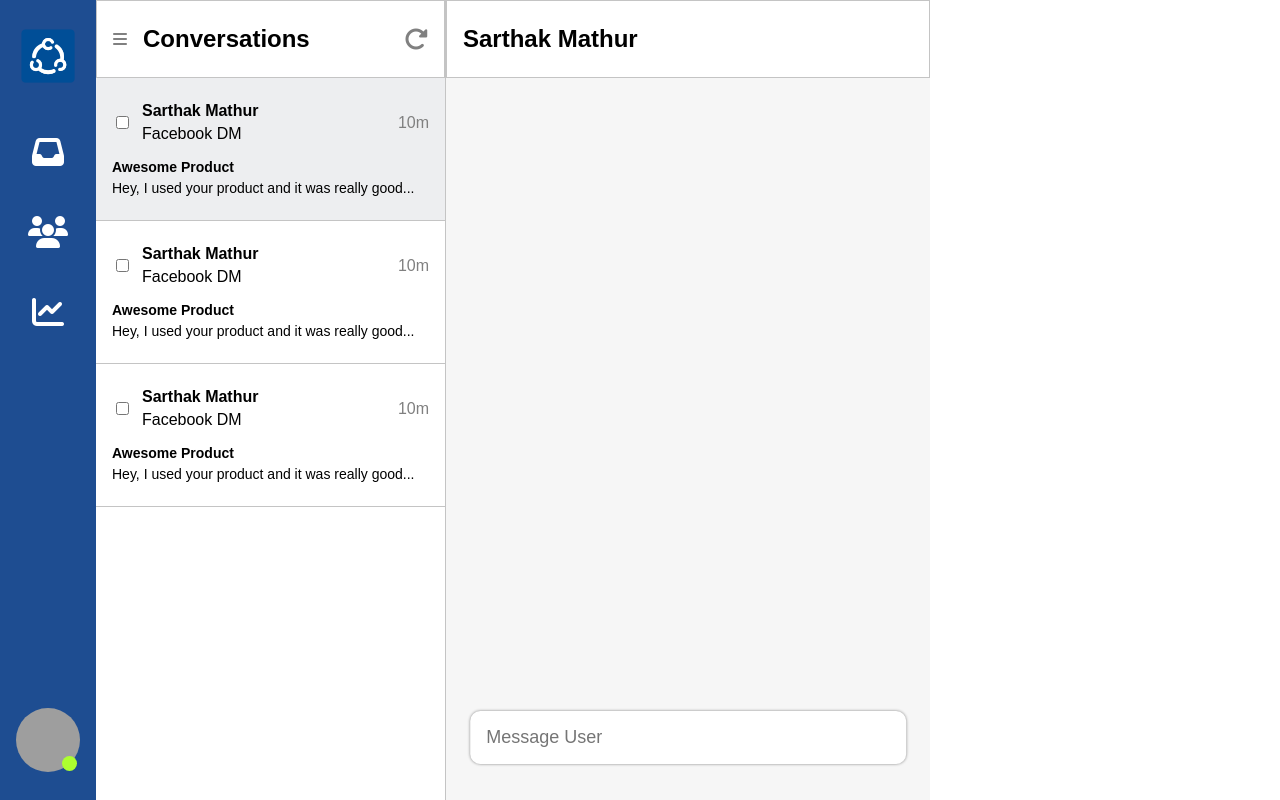
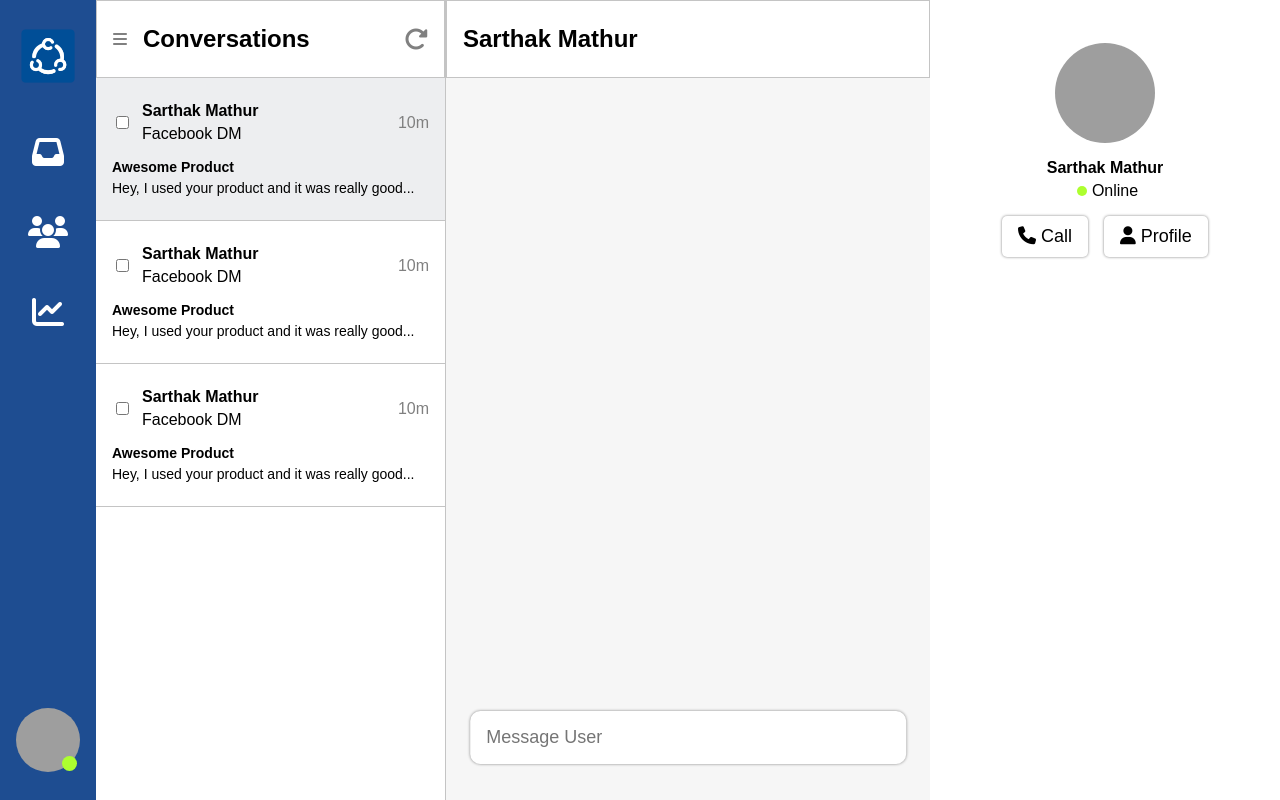
Before and after one commit to Sarthak1408/FB-HelpDesk, a React (Create React App) app in the folder client/: page /dashboard in a window 1280 px wide. Built offline with nearby package versions, Linux system fonts and the light colour scheme; grey boxes are pictures that could not be loaded.

Commit message:
Create Profile Card

```diff
--- a/client/public/FBHelpDesk.css
+++ b/client/public/FBHelpDesk.css
@@ -23,6 +23,10 @@
 
 .bg-blue {
     background-color: var(--bg-color);
+}
+
+.bg-white {
+    background-color: #ffffff;
 }
 
 .bg-red {
@@ -374,4 +378,49 @@ a {
     outline: 2px solid var(--box-highlight);
 }
 
+.conversation .user-profile {
+    display: flex;
+    flex-direction: column;
+}
+
+.conversation .user-profile .profile {
+    height: 300px;
+    width: 100%;
+    background-color: #ffffff;
+    display: flex;
+    flex-direction: column;
+    align-items: center;
+    justify-content: center;
+    gap: 16px;
+}
+
+.conversation .user-profile .profile img.profile-img {
+    height: 100px;
+    aspect-ratio: 1/1;
+    border-radius: 100%;
+    object-fit: cover;
+}
+
+.conversation .user-profile .profile .name-status {
+    display: flex;
+    flex-direction: column;
+    gap: 5px;
+    align-items: center;
+}
+
+.conversation .user-profile .profile .name-status .status span.icon {
+    display: inline-block;
+    width: 10px;
+    height: 10px;
+    aspect-ratio: 1/1;
+    background-color: greenyellow;
+    margin: 0 5px;
+    border-radius: 100%;
+}
+
+.conversation .user-profile .profile .options {
+    display: flex;
+    align-items: center;
+    gap: 16px;
+}
 /*---Conversation End---*/
--- a/client/src/pages/Dashboard.js
+++ b/client/src/pages/Dashboard.js
@@ -57,7 +57,22 @@ export const Dashboard = () => {
                             </div>
                         </div>
                     </div>
-                    <div className="user-profile"></div>
+                    <div className="user-profile">
+                        <div className="profile">
+                            <img src="https://images.unsplash.com/photo-1506794778202-cad84cf45f1d?q=80&w=1974&auto=format&fit=crop&ixlib=rb-4.0.3&ixid=M3wxMjA3fDB8MHxwaG90by1wYWdlfHx8fGVufDB8fHx8fA%3D%3D" alt="User Profile" className="profile-img"/>
+                            <div className="name-status">
+                                <span className="name font-bold">Sarthak Mathur</span>
+                                <div className="status">
+                                    <span className="icon"/>
+                                    <span className="status-text">Online</span>
+                                </div>
+                            </div>
+                            <div className="options">
+                                <button className="button-sm bg-white grey-border"><i className="fa-solid fa-phone"/> Call</button>
+                                <button className="button-sm bg-white grey-border"><i className="fa-solid fa-user"/> Profile</button>
+                            </div>
+                        </div>
+                    </div>
                 </div>
                 {/*  Conversations End  */}
             </div>
```
